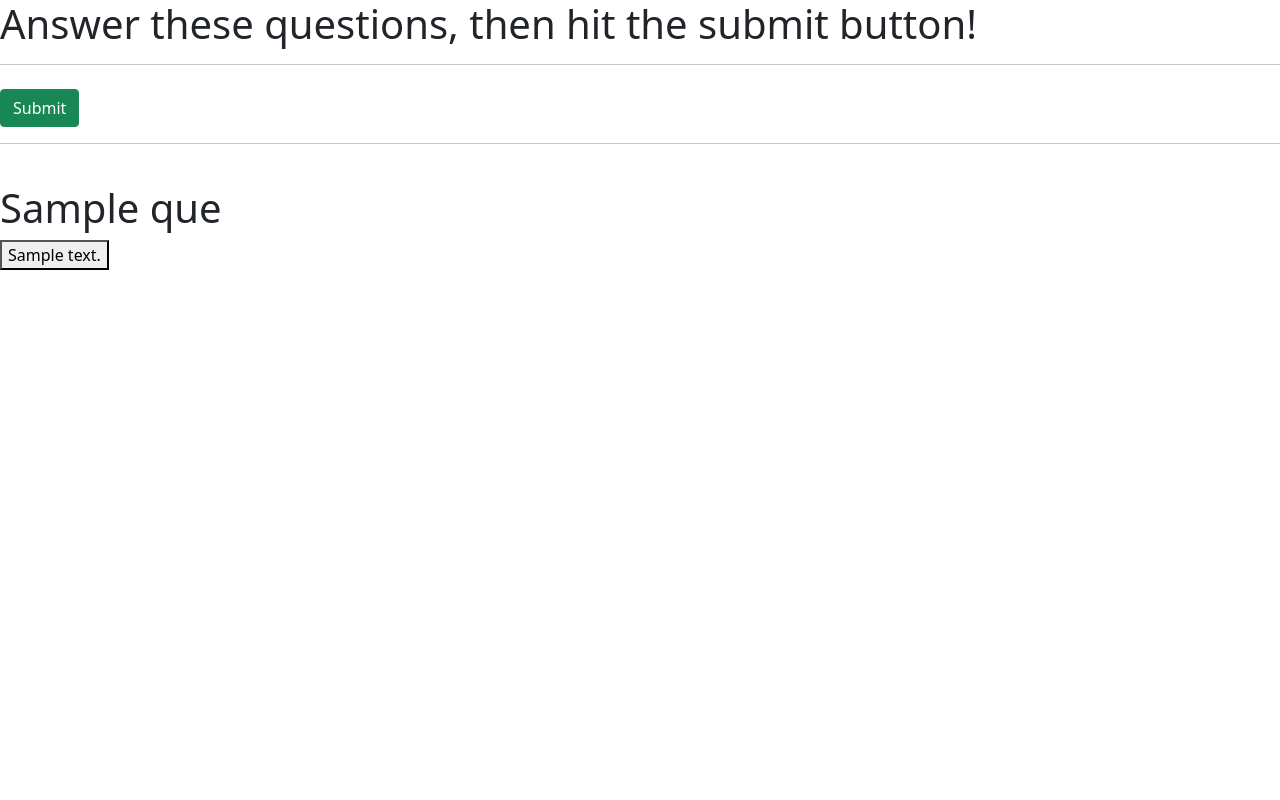
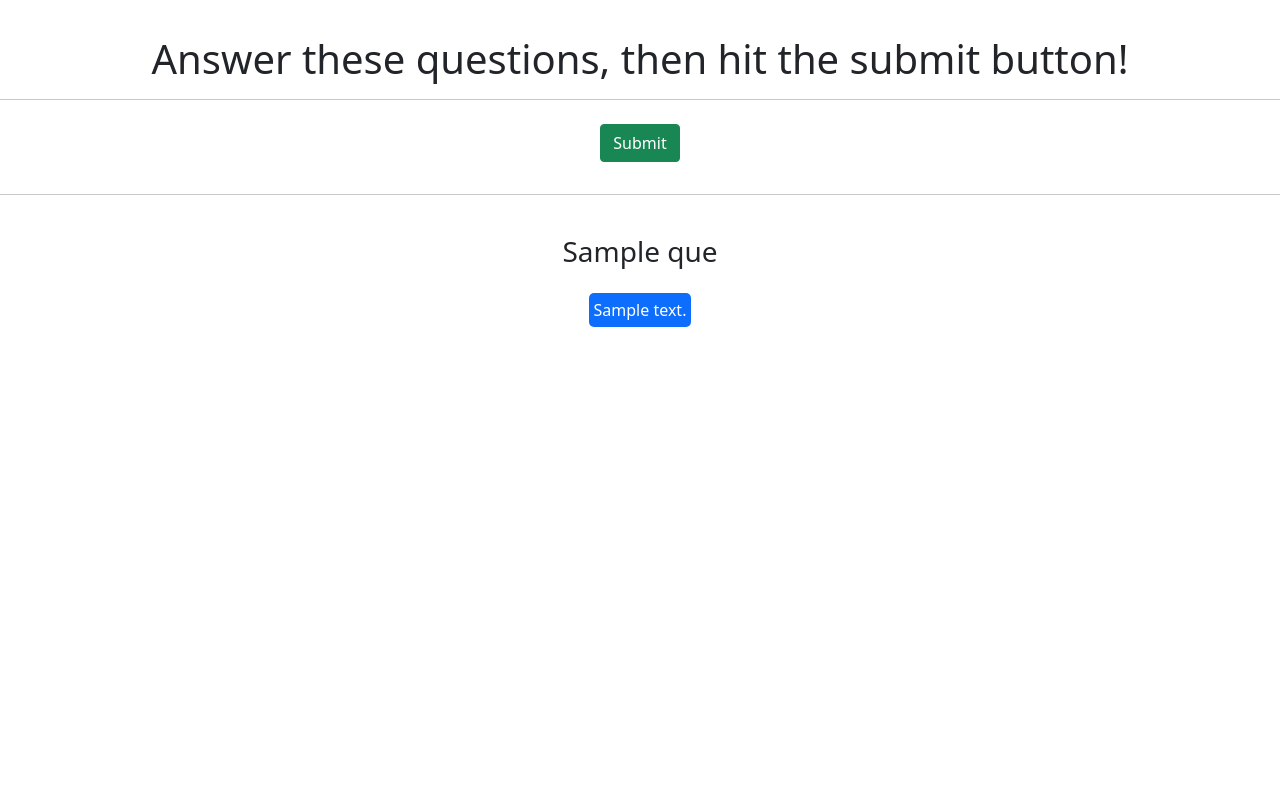
Before and after one commit to Thrasherop/CSE310-TriviaGame, a Django app: template api/templates/game/gameplay.html in a window 1280 px wide. Run offline with Django 3.2, Linux system fonts and the light colour scheme; the template is opened without the code that fills it: most values are stand-ins (such as "Sample title", 1, 10 or a date in 2020).

Commit message:
game play updates

```diff
--- a/api/templates/game/gameplay.html
+++ b/api/templates/game/gameplay.html
@@ -22,6 +22,28 @@
         .incorrect {
             background-color: red;
         }
+
+        body {
+            text-align: center;
+        }
+
+        h1 {
+            font-size: 2.5rem;
+            text-align: center;
+            margin-top: 35px;
+        }
+
+        button {
+            margin: 1rem 10px;
+            padding: 5px;
+            border-radius: 5px;
+            background-color: #0d6efd;
+            border-color: #0d6efd;
+            border-style: none;
+            color: white;
+            box-shadow: none;
+        }
+
 
     </style>
 
@@ -87,12 +109,12 @@
 
 
             // Creates a new h1 and sets the text to ques.question.
-            h1 = document.createElement('h1');
-            h1.innerHTML = '{{ques.question}}'.replace("&quot;", "\"").replace("&#039;", "\'");
+            h3 = document.createElement('h3');
+            h3.innerHTML = '{{ques.question}}'.replace("&quot;", "\"").replace("&#039;", "\'");
 
 
             // appends it to the body
-            document.body.appendChild(h1);
+            document.body.appendChild(h3);
 
 
             //Loops through and creates a new p for each answer
```
Also changed, not shown: api/views.py (+8 -5 lines).
